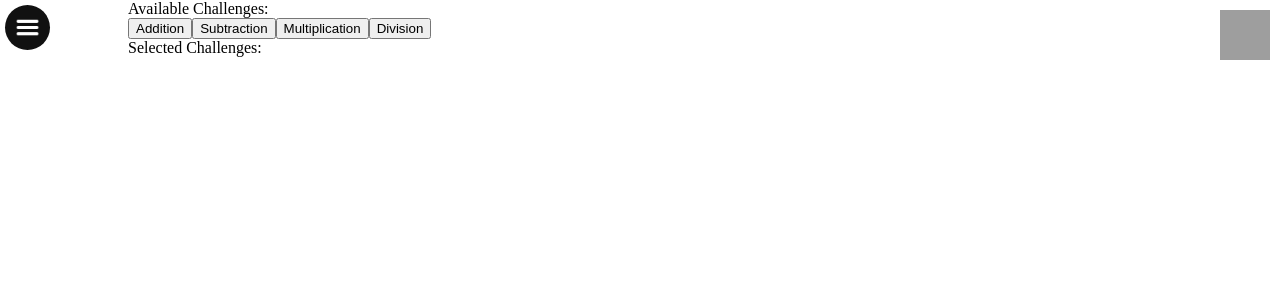
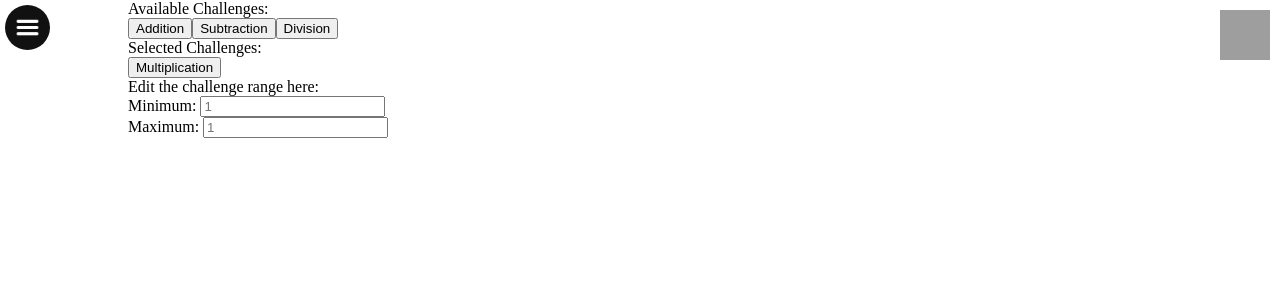
Before and after one commit to CoderTofu/PriMath, a React (Create React App) app: page /challenges in a window 1280 px wide. Both pictures are taken after a click on the button "Multiplication". Shown: the top 300 px of the page. Built offline with nearby package versions, Linux system fonts and the light colour scheme; grey boxes are pictures that could not be loaded; a web font is replaced by a local one.

Commit message:
fixed a development error and started an edit form for challenge page

```diff
--- a/package.json
+++ b/package.json
@@ -9,7 +9,7 @@
     "react": "^17.0.2",
     "react-dom": "^17.0.2",
     "react-router-dom": "^6.2.2",
-    "react-scripts": "5.0.0",
+    "react-scripts": "^2.1.3",
     "web-vitals": "^2.1.4"
   },
   "scripts": {
--- a/src/App.js
+++ b/src/App.js
@@ -1,6 +1,6 @@
 // React or library imports
 import { Routes, Route } from "react-router-dom";
-import { useState } from 'react';
+import React, { useState } from 'react';
 
 
 // Page imports
--- a/src/components/menu.jsx
+++ b/src/components/menu.jsx
@@ -1,3 +1,4 @@
+import React from "react";
 import { Link } from "react-router-dom"
 import "../css/component-css/menu.css"
 
--- a/src/components/view-mode.jsx
+++ b/src/components/view-mode.jsx
@@ -1,3 +1,4 @@
+import React from "react";
 import "../css/component-css/view-mode.css"
 
 export default function ViewMode(props) {
--- a/src/pages/about.jsx
+++ b/src/pages/about.jsx
@@ -1,3 +1,5 @@
+import React from "react"
+
 export default function About() {
     return (
         <div>This is about</div>
--- a/src/pages/challenges.jsx
+++ b/src/pages/challenges.jsx
@@ -1,19 +1,26 @@
+import React from "react"
 import { useEffect, useState } from 'react';
 
 export default function Challenges(props) {
     // let mode = props.viewMode
 
     // Available challenges buttons
-    let [available, changeAvailable] = useState(["Addition", "Subtraction", "Multiplication", "Division"])
+    let available = ["Addition", "Subtraction", "Multiplication", "Division"];
     let [availableButtons, changeAvailableButtons] = useState([])
 
     // Selected challenges buttons
-    let [selected, changeSelect] = useState([])
+    let [selected, changeSelected] = useState([])
     let [selectedButtons, changeSelectButtons] = useState([])
 
 
-    function addChallenge() {
-
+    function addChallenge(id) {
+        let element = document.getElementById(id);
+        changeSelected(arr => [...arr, {
+            name: element.value,
+            min_range: 0,
+            max_range: 10
+        }])
+        element.remove() // Removes the button that you pressed
     }
 
     function removeChallenge() {
@@ -24,6 +31,7 @@ export default function Challenges(props) {
 
     }
 
+    // This useEffect is made to initialize the buttons utilized to select the challenges that a user can pick.
     useEffect(() => {
         changeAvailableButtons([])
         available.map((type, index) => {
@@ -33,7 +41,9 @@ export default function Challenges(props) {
                 let createdButton = (
                     <button
                     id={createID}
-                    key={createID}>
+                    onClick={() => {addChallenge(createID)}}
+                    key={createID}
+                    value={type}>
                         {type}
                     </button>
                 )
@@ -47,19 +57,58 @@ export default function Challenges(props) {
         })
     }, [])
 
+    // This useEffect is made to create a set of buttons that the player chose.
+    useEffect(() => {
+        changeSelectButtons([])
+        selected.map((type, index) => {
+            try {
+                let createID = `selected${index}`
+
+                let createdButton = (
+                    <button
+                        id={createID}
+                        key={createID}
+                        value={type.name}>
+                        {type.name}
+                    </button>
+                )
+
+                changeSelectButtons(arr => [...arr, createdButton])
+                return "success"
+            } catch (e) {
+                console.log(e)
+                return "fail"
+            }
+        })
+    }, [selected])
+
     return (
         <div>
+
             <div>
                 <div>Available Challenges:</div>
                 <div>
                     {availableButtons}
                 </div>
             </div>
+
             <div>
                 <div>Selected Challenges:</div>
                 <div>
-                    {/* {selected} */}
+                    {selectedButtons}
                 </div>
+            </div>
+
+            <div>
+                <div>Edit the challenge range here:</div>
+                <form>
+                    <h2>{/* The challenge selected */}</h2>
+                    <label htmlFor="min_range">Minimum: </label>
+                    <input type="number" name="min_range" placeholder="1" />
+                    <br />
+                    <label htmlFor="min_range">Maximum: </label>
+                    <input type="number" name="min_range" placeholder="1" />
+                </form>
             </div>
         </div>
     )
--- a/src/pages/home.jsx
+++ b/src/pages/home.jsx
@@ -1,3 +1,5 @@
+import React from "react"
+
 import { Link } from "react-router-dom"
 import "../css/page-css/home.css"
 
--- a/src/pages/support_us.jsx
+++ b/src/pages/support_us.jsx
@@ -1,3 +1,5 @@
+import React from "react"
+
 export default function SupportUs() {
     return (
         <div>This is support us</div>
```
Also changed, not shown: 1 other file (tests, documents, lock files or other folders).
